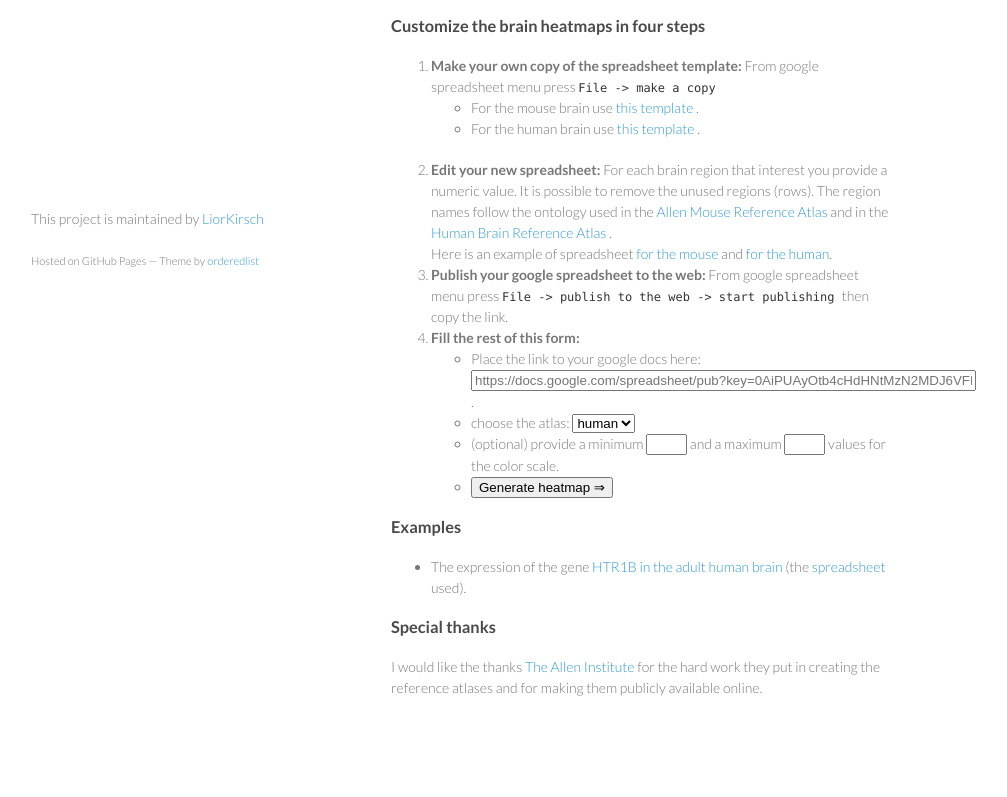
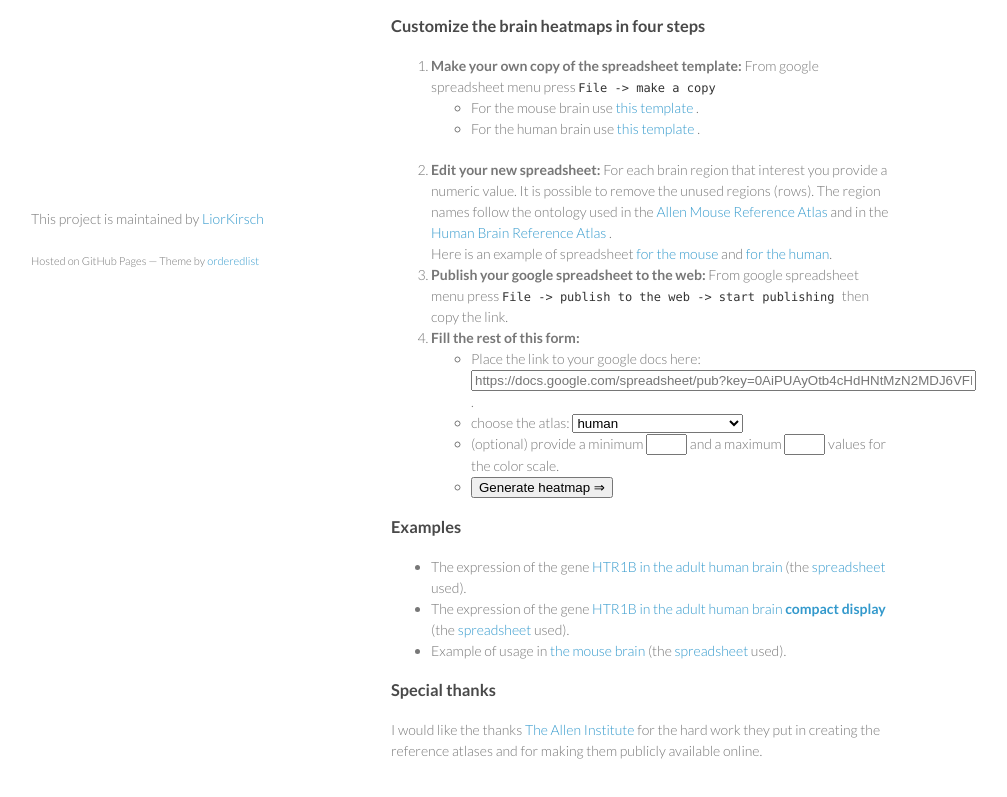
Before and after one commit to LiorKirsch/brain-heatmap-web, a plain HTML site: page index.html in a window 1280 px wide. Shown: the part 460-1257 px from the top of the page, without its empty margins (179-1186 px from the left). Before the commit the page ends 1228 px from the top, so only its background shows below. Drawn offline with nearby package versions, Linux system fonts and the light colour scheme.

Commit message:
changed the default page to support the changes made to the single heatmap

```diff
--- a/index.html
+++ b/index.html
@@ -22,7 +22,7 @@
     }
 
     function redirectToPage(location, spreadsheetkey,ontology, minValue, maxValue) {
-	window.location.href = "brainmap.html?location="  +location + "&ontology=" + ontology  +"&min=" + minValue +"&max=" + maxValue + "&spreadsheetkey=" + spreadsheetkey;
+	window.location.href = "brainmapSingle.html?location="  +location + "&ontology=" + ontology  +"&min=" + minValue +"&max=" + maxValue + "&spreadsheetkey=" + spreadsheetkey;
     }
 
      function generateHeatmap()
@@ -109,6 +109,7 @@ File -> publish to the web -> start publishing
 	<li> choose the atlas:
 	<select id="ontology">
 	  <option value="human" selected="selected">human</option>
+      <option value="human_compact">human (compact display)</option>
 	  <option value="mouse" >mouse</option>
 	</select>
 	</li>
@@ -130,8 +131,15 @@ File -> publish to the web -> start publishing
 <p><ul>
 
 <li>
-The expression of the gene <a href="http://liorkirsch.github.io/brain-heatmap/brainmap.html?location=36&ontology=human&min=5&max=9&spreadsheetkey=0AiPUAyOtb4cHdHo2X2JSNHFqbnVtdDJLNHVyZG9fM0E" > HTR1B in the adult human brain </a>   (the <a href="https://docs.google.com/spreadsheet/pub?key=0AiPUAyOtb4cHdHo2X2JSNHFqbnVtdDJLNHVyZG9fM0E&output=html" > spreadsheet </a> used).
+The expression of the gene <a href="./brainmapSingle.html?location=36&ontology=human&min=5&max=9&spreadsheetkey=0AiPUAyOtb4cHdHo2X2JSNHFqbnVtdDJLNHVyZG9fM0E" > HTR1B in the adult human brain </a>   (the <a href="https://docs.google.com/spreadsheet/pub?key=0AiPUAyOtb4cHdHo2X2JSNHFqbnVtdDJLNHVyZG9fM0E&output=html" > spreadsheet </a> used).
 </li>
+<li>
+The expression of the gene <a href="./brainmapSingle.html?location=1&ontology=human_compact&spreadsheetkey=1ZK2duuEGRyGbn6Rz4zj3AjSK_GKDe_t2XYzzAjs24cI" > HTR1B in the adult human brain <b> compact display</b>   </a>   (the <a href="https://docs.google.com/spreadsheet/pub?key=1ZK2duuEGRyGbn6Rz4zj3AjSK_GKDe_t2XYzzAjs24cI&output=html" > spreadsheet </a> used).
+</li>
+<li>
+Example of usage in  <a href="./brainmapSingle.html?location=19&spreadsheetkey=1cPaHhWJCmc2y6Xcixir0Q8uo2hKLC12zd76vYd3BxSo&ontology=mouse" > the mouse brain </a>   (the <a href="https://docs.google.com/spreadsheet/pub?key=1cPaHhWJCmc2y6Xcixir0Q8uo2hKLC12zd76vYd3BxSo&output=html" > spreadsheet </a> used).
+</li>
+
 </ul></p>
 
 <h3>
```
